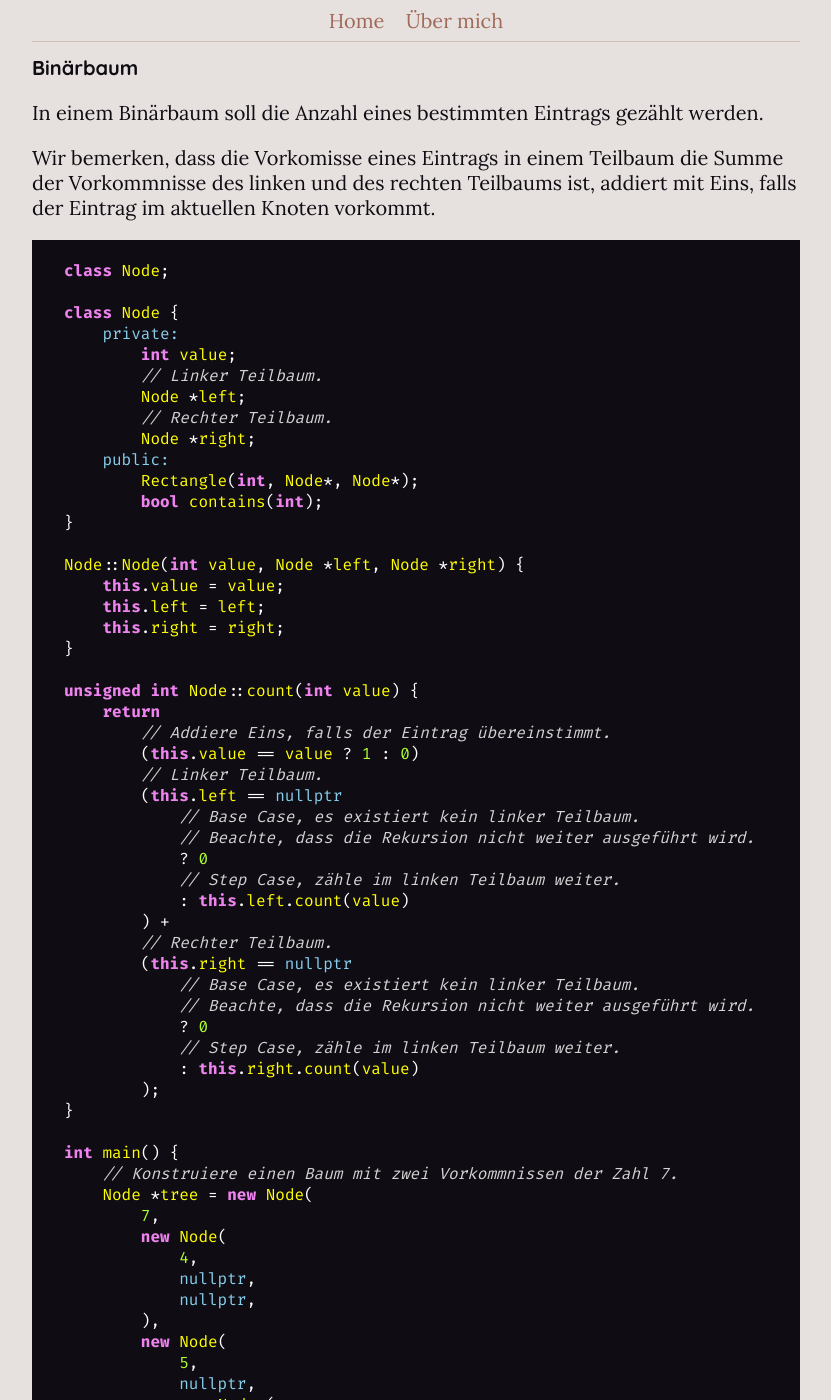
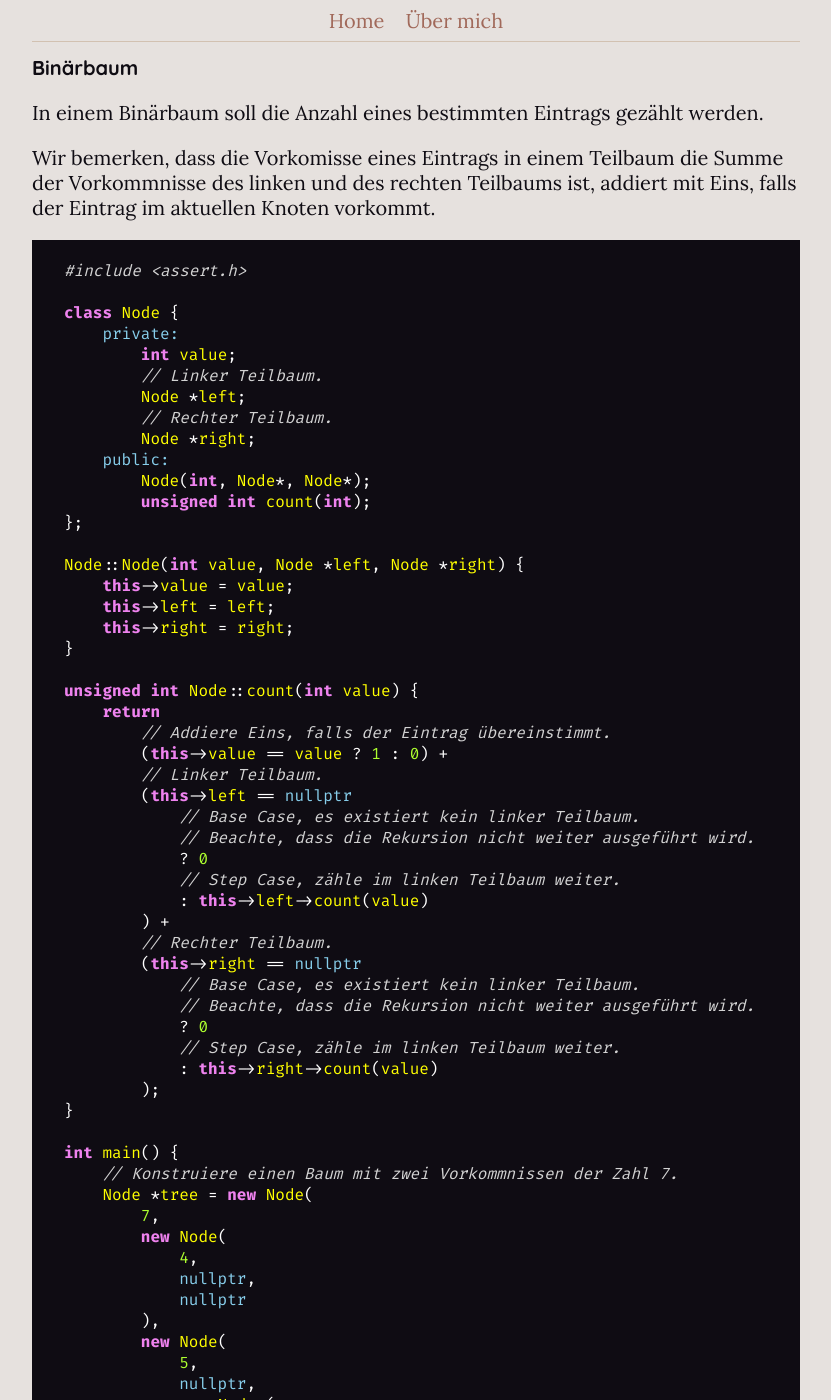
Before and after one commit to fabianboesiger/fabianboesiger.github.io, a Jekyll site: the page built from _posts/2020-08-04-examples-of-recursion.md, in a window 1280 px wide and 1400 px high, scrolled down 4040 px. Shown: the whole window, without its empty margins (224-1055 px from the left). Built offline with Jekyll 4.4.1, drawn with Linux system fonts in a browser that asks for light colours; formulas are drawn with MathJax 3.

Commit message:
Update 2020-08-04-examples-of-recursion.md

```diff
--- a/_posts/2020-08-04-examples-of-recursion.md
+++ b/_posts/2020-08-04-examples-of-recursion.md
@@ -175,7 +175,7 @@ In einem Binärbaum soll die Anzahl eines bestimmten Eintrags gezählt werden.
 Wir bemerken, dass die Vorkomisse eines Eintrags in einem Teilbaum die Summe der Vorkommnisse des linken und des rechten Teilbaums ist, addiert mit Eins, falls der Eintrag im aktuellen Knoten vorkommt.
 
 ~~~cpp
-class Node;
+#include <assert.h>
 
 class Node {
     private:
@@ -185,35 +185,35 @@ class Node {
         // Rechter Teilbaum.
         Node *right;
     public:
-        Rectangle(int, Node*, Node*);
-        bool contains(int);
-}
+        Node(int, Node*, Node*);
+        unsigned int count(int);
+};
 
 Node::Node(int value, Node *left, Node *right) {
-    this.value = value;
-    this.left = left;
-    this.right = right;
+    this->value = value;
+    this->left = left;
+    this->right = right;
 }
 
 unsigned int Node::count(int value) {
     return
         // Addiere Eins, falls der Eintrag übereinstimmt.
-        (this.value == value ? 1 : 0)
+        (this->value == value ? 1 : 0) +
         // Linker Teilbaum.
-        (this.left == nullptr
+        (this->left == nullptr
             // Base Case, es existiert kein linker Teilbaum.
             // Beachte, dass die Rekursion nicht weiter ausgeführt wird.
             ? 0
             // Step Case, zähle im linken Teilbaum weiter.
-            : this.left.count(value)
+            : this->left->count(value)
         ) +
         // Rechter Teilbaum.
-        (this.right == nullptr
+        (this->right == nullptr
             // Base Case, es existiert kein linker Teilbaum.
             // Beachte, dass die Rekursion nicht weiter ausgeführt wird.
             ? 0
             // Step Case, zähle im linken Teilbaum weiter.
-            : this.right.count(value)
+            : this->right->count(value)
         );
 }
 
@@ -224,7 +224,7 @@ int main() {
         new Node(
             4,
             nullptr,
-            nullptr,
+            nullptr
         ),
         new Node(
             5,
@@ -235,7 +235,7 @@ int main() {
                 nullptr
             )
         )
-    )
+    );
 
     assert(tree->count(7) == 2);
 
```
